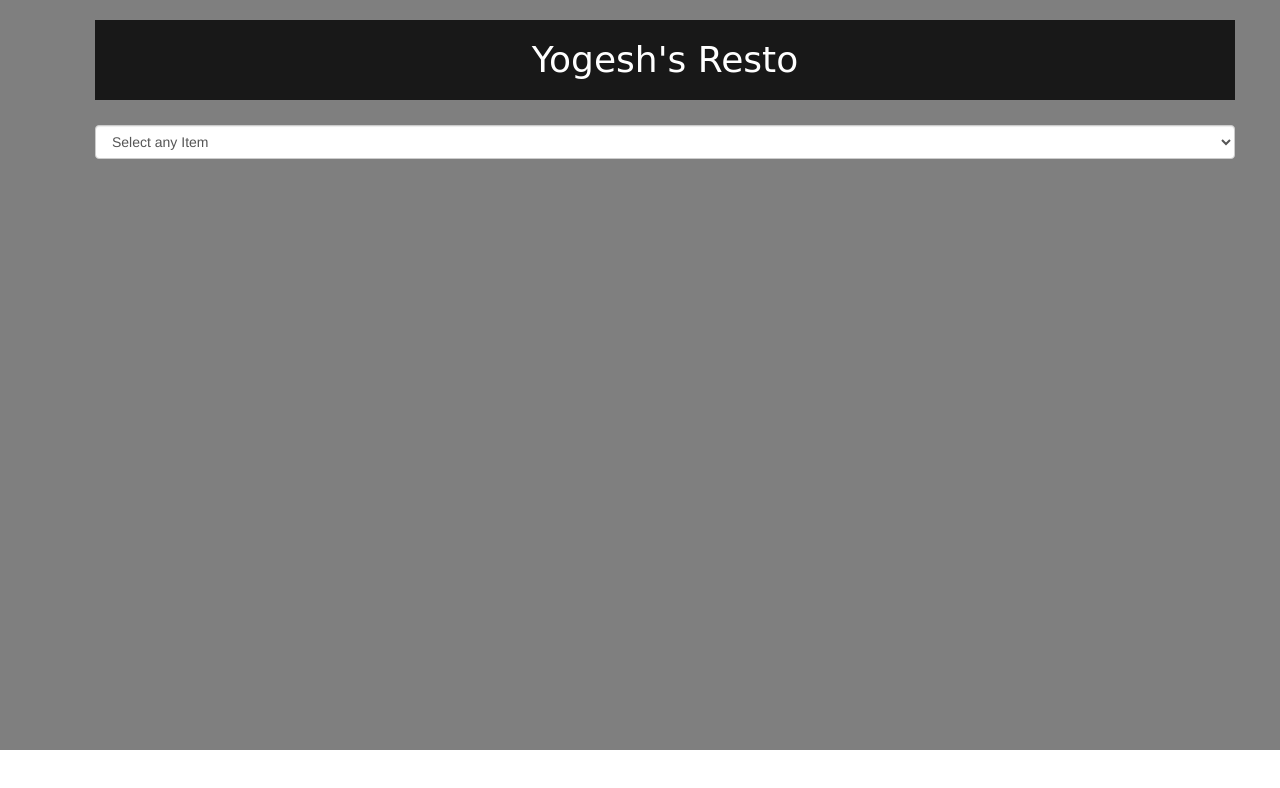
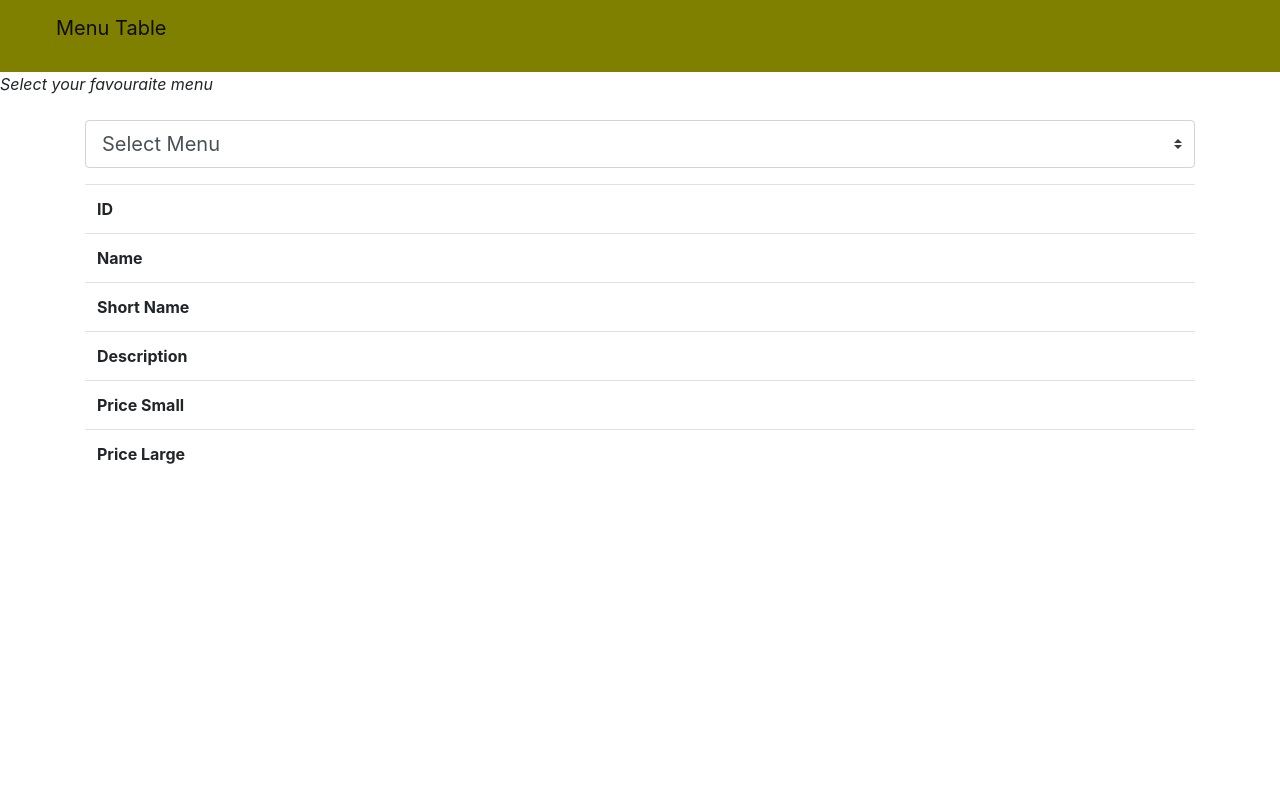
Before and after one commit to kriti1508/wt-assighnemnt-3, a plain HTML site: page index.html in a window 1280 px wide. Drawn offline with nearby package versions, Linux system fonts and the light colour scheme.

Commit message:
Update index.html

```diff
--- a/index.html
+++ b/index.html
@@ -1,61 +1,61 @@
 <!DOCTYPE html>
-<html>
+<html lang="en" dir="ltr">
   <head>
-  <title></title>
-  <style type="text/css">
-    *{
-      margin: 0;
-      padding:0;
-      box-sizing: border-box;
-    }
-    .header h1{
-      width: 100%;
-      text-align: center;
-      margin-left: 25px;
-      padding: 20px;
-      font-family: cursive;
-      background-color:#181818;
-      color:  white;
-    }
-    #drop{
-      margin: 25px;
-    }
-    .profile{
-      margin-left:35px;
-    }
-    .back-img{
-      background:linear-gradient(rgba(0,0,0,0.5),rgba(0,0,0,0.5)),url(27009665-restaurant-wallpapers-1.jpg);
-      width: 100%;
-      height: 750px;
-      background-size: cover;
-      background-position: center;
-      align-items: center;
-    }
-    .panel-title{
-      padding:20px;
-    }
-    .center{
-      align-items: center;
-    }
-  </style>
-  <link rel="stylesheet" href="https://maxcdn.bootstrapcdn.com/bootstrap/3.3.7/css/bootstrap.min.css">
-  <script src="lib.js"></script>
-  <script defer="true" src="script.js"></script>
+    <meta charset="utf-8">
+    <title>Lab Practical No. 3: jQuery</title>
+    <link href="css/style.css" rel = "stylesheet"/>
+    <link rel="stylesheet" href="https://stackpath.bootstrapcdn.com/bootstrap/4.5.2/css/bootstrap.min.css" integrity="sha384-JcKb8q3iqJ61gNV9KGb8thSsNjpSL0n8PARn9HuZOnIxN0hoP+VmmDGMN5t9UJ0Z" crossorigin="anonymous">
   </head>
   <body>
-<div class="back-img">
+  <header>
+    <nav class="navbar navbar-light" style="background-color: #808000;">
+      <a class="navbar-brand" href="#">
+        <ul>Menu Table</ul>
+      </a>
+    </nav>
+    <div class="cont">
+      <i class="fas fa-h1">Select your favouraite menu</i>
+    </div>
+    <br>
     <div class="container">
-  <div class="header">
-    <h1>Yogesh's Resto</h1>
-  </div>
-  <select id="drop" class="form-control">
-    <option>Select any Item</option>
+      <select name="item restaurant-dropdown restaurant" class="custom-select custom-select-lg mb-3" id="restaurant">
+        <option value="">Select Menu</option>
     </select>
     <br>
-  <br>
-  <div class="profile"></div>
+
+    <table id="tabl" class="table tab">
+      <tr>
+        <th>ID</th>
+        <td id="id"></td>
+      </tr>
+      <tr>
+        <th>Name</th>
+        <td id="menuname"></td>
+      </tr>
+      <tr>
+        <th>Short Name</th>
+        <td id="sname"></td>
+      </tr>
+      <tr>
+        <th>Description</th>
+        <td id="descp"></td>
+      </tr>
+      <tr>
+        <th>Price Small</th>
+        <td id="psmall"></td>
+      </tr>
+      <tr>
+        <th>Price Large</th>
+        <td id="plarge"></td>
+      </tr>
+    </table>
+
+
     </div>
-</div>
+    </header>
+
+    <script src="lib/jquery-3.5.1.min.js"></script>
+    <script src="script.js" defer></script>
 
   </body>
 </html>
```
Lines whose indentation alone changed are shown as unchanged.
